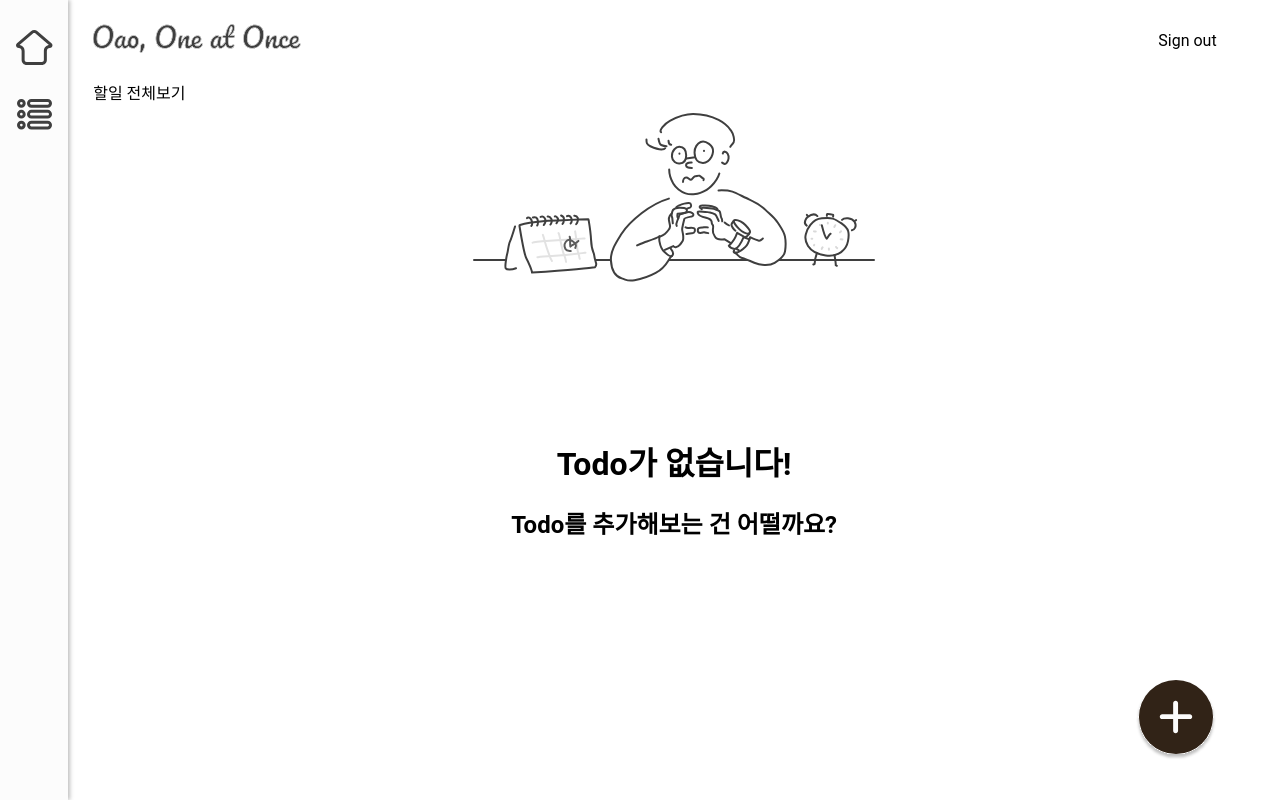
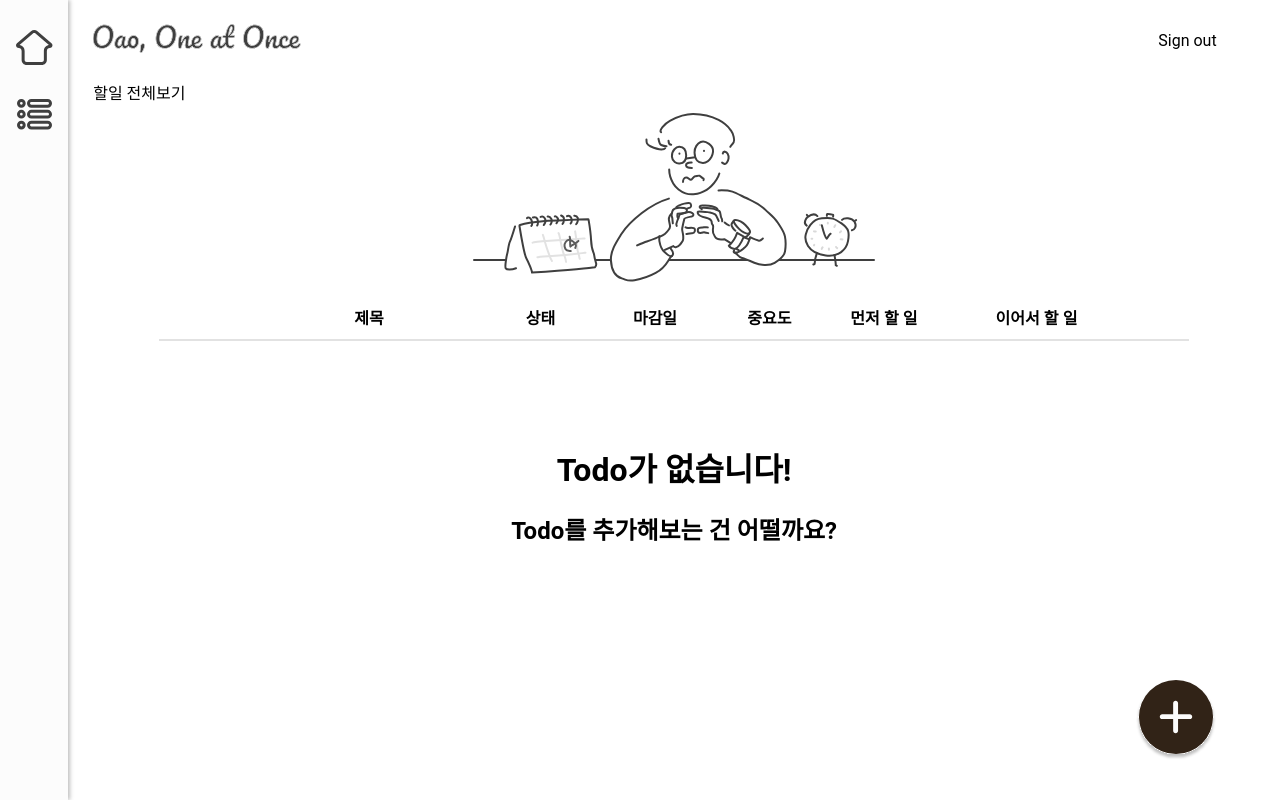
Before and after one commit to boostcampwm-2022/web20-OAO, a React (Vite) app in the folder client/: page /todos in a window 1280 px wide. Built offline with nearby package versions, Linux system fonts and the light colour scheme.

Commit message:
fix: Filter된 todo가 없어도 Table header가 보이도록 수정

```diff
--- a/client/src/container/todos/Table.tsx
+++ b/client/src/container/todos/Table.tsx
@@ -62,11 +62,12 @@ const Table = (): ReactElement => {
       .catch((err) => toast.error(err));
   }, [todoListAtom, filter, sort]);
 
-  return todos.length > 0 ? (
+  return (
     <Wrapper>
       <GridWrapper>
         <TableHeader filter={filter} setFilter={setFilter} sort={sort} setSort={setSort} />
       </GridWrapper>
+      {todos.length > 0 ? (
         <RowWrapper>
           {todos.map((todo: PlainTodo) => (
             <GridRowWrapper
@@ -77,12 +78,13 @@ const Table = (): ReactElement => {
             </GridRowWrapper>
           ))}
         </RowWrapper>
-    </Wrapper>
       ) : (
         <BlankTableWrapper>
           <h1>Todo가 없습니다!</h1>
           <h2>Todo를 추가해보는 건 어떨까요?</h2>
         </BlankTableWrapper>
+      )}
+    </Wrapper>
   );
 };
 
```
Lines whose indentation alone changed are shown as unchanged.
